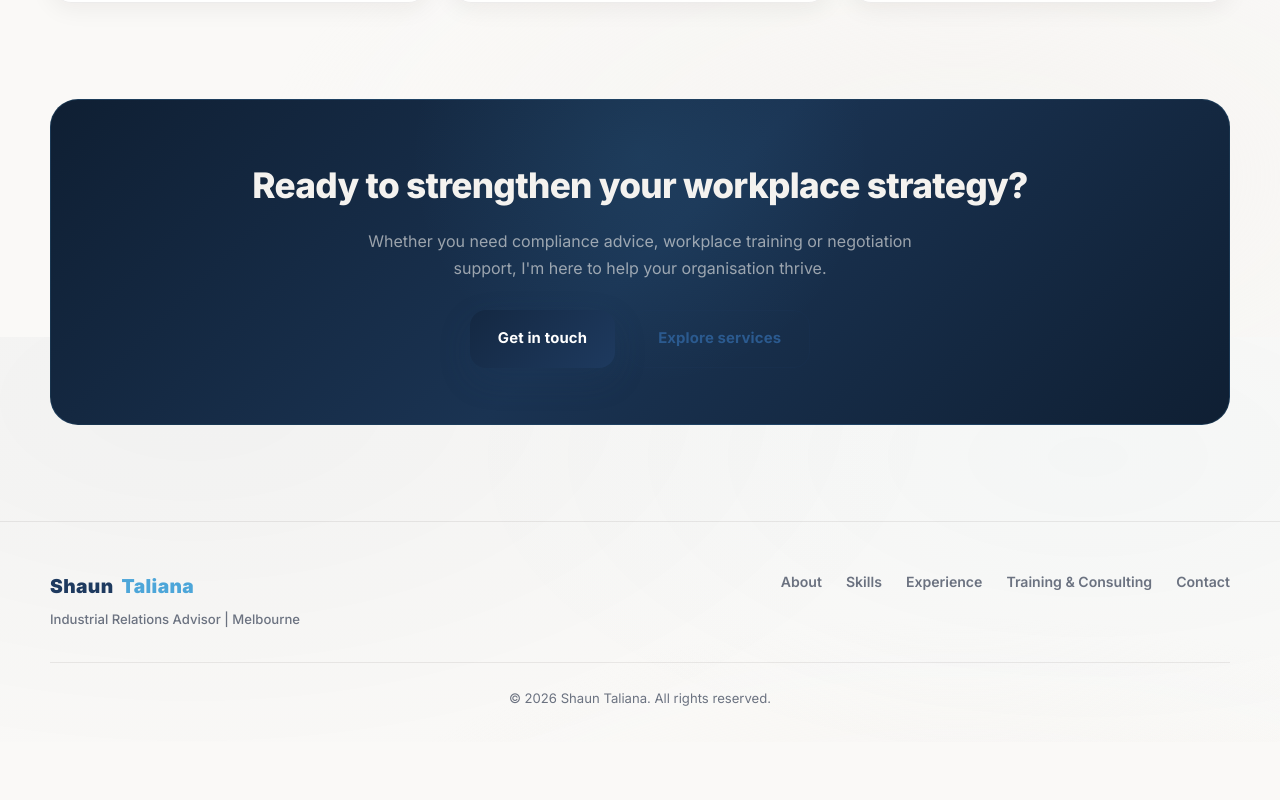
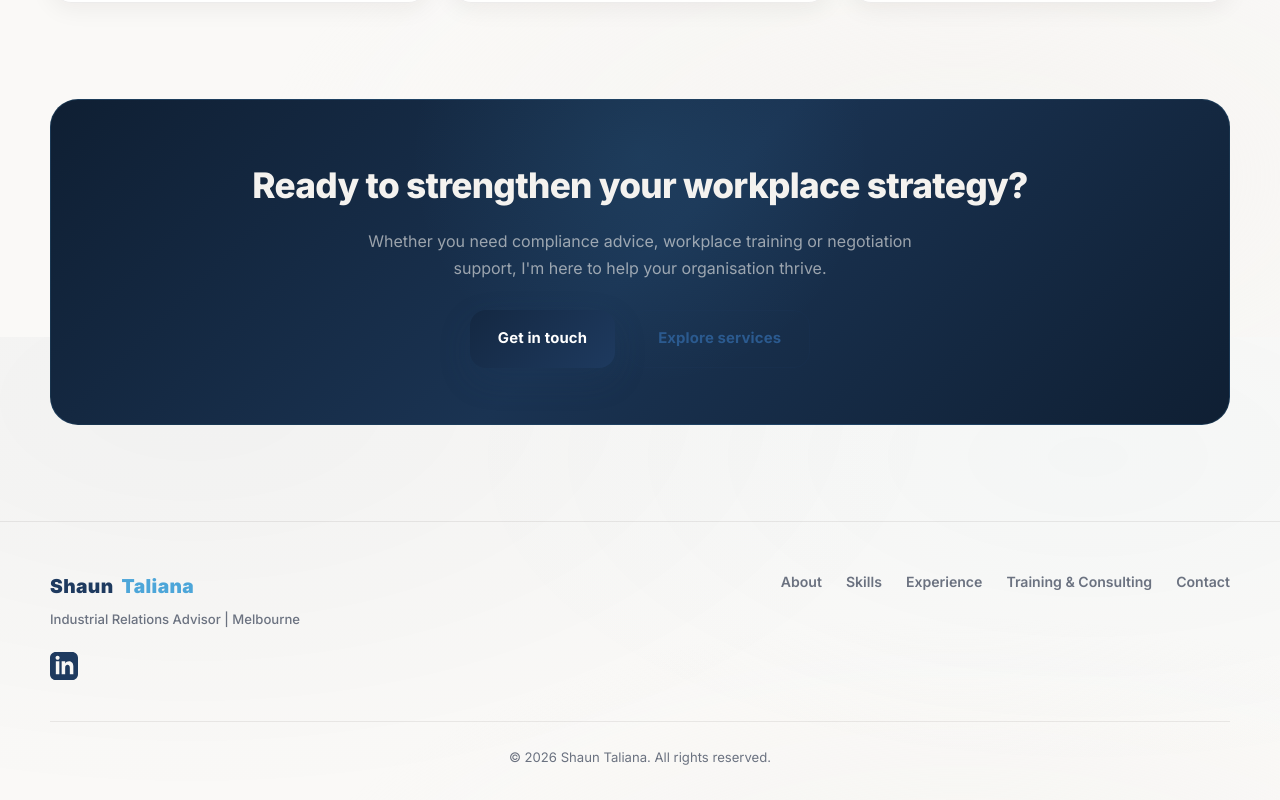
Before and after one commit to mudasirali-ui/shaun-site, a React (Vite) app: page / in a window 1280 px wide. Shown: the part 2063-2863 px from the top of the page. Before the commit the page ends 2805 px from the top, so only its background shows below. Built offline with nearby package versions, Linux system fonts and the light colour scheme.

Commit message:
feat: add linkedin link to footer

```diff
--- a/src/components/Footer.jsx
+++ b/src/components/Footer.jsx
@@ -15,6 +15,11 @@
           <p className="footer-tagline">
             Industrial Relations Advisor | Melbourne
           </p>
+          <div className="footer-socials" style={{ marginTop: '16px' }}>
+            <a href="https://www.linkedin.com/in/shaun-taliana-a75642328/" target="_blank" rel="noopener noreferrer" aria-label="LinkedIn Profile" className="social-icon" style={{ display: 'inline-block', color: 'var(--primary)', transition: 'transform 0.2s, opacity 0.2s' }} onMouseOver={(e) => {e.currentTarget.style.transform='translateY(-2px)'; e.currentTarget.style.opacity='0.85'}} onMouseOut={(e) => {e.currentTarget.style.transform='none'; e.currentTarget.style.opacity='1'}}>
+              <svg width="28" height="28" viewBox="0 0 24 24" fill="currentColor"><path d="M19 0h-14c-2.761 0-5 2.239-5 5v14c0 2.761 2.239 5 5 5h14c2.762 0 5-2.239 5-5v-14c0-2.761-2.238-5-5-5zm-11 19h-3v-11h3v11zm-1.5-12.268c-.966 0-1.75-.79-1.75-1.764s.784-1.764 1.75-1.764 1.75.79 1.75 1.764-.783 1.764-1.75 1.764zm13.5 12.268h-3v-5.604c0-3.368-4-3.113-4 0v5.604h-3v-11h3v1.765c1.396-2.586 7-2.777 7 2.476v6.759z"/></svg>
+            </a>
+          </div>
         </div>
 
         <nav className="footer-nav" aria-label="Footer navigation">
```
